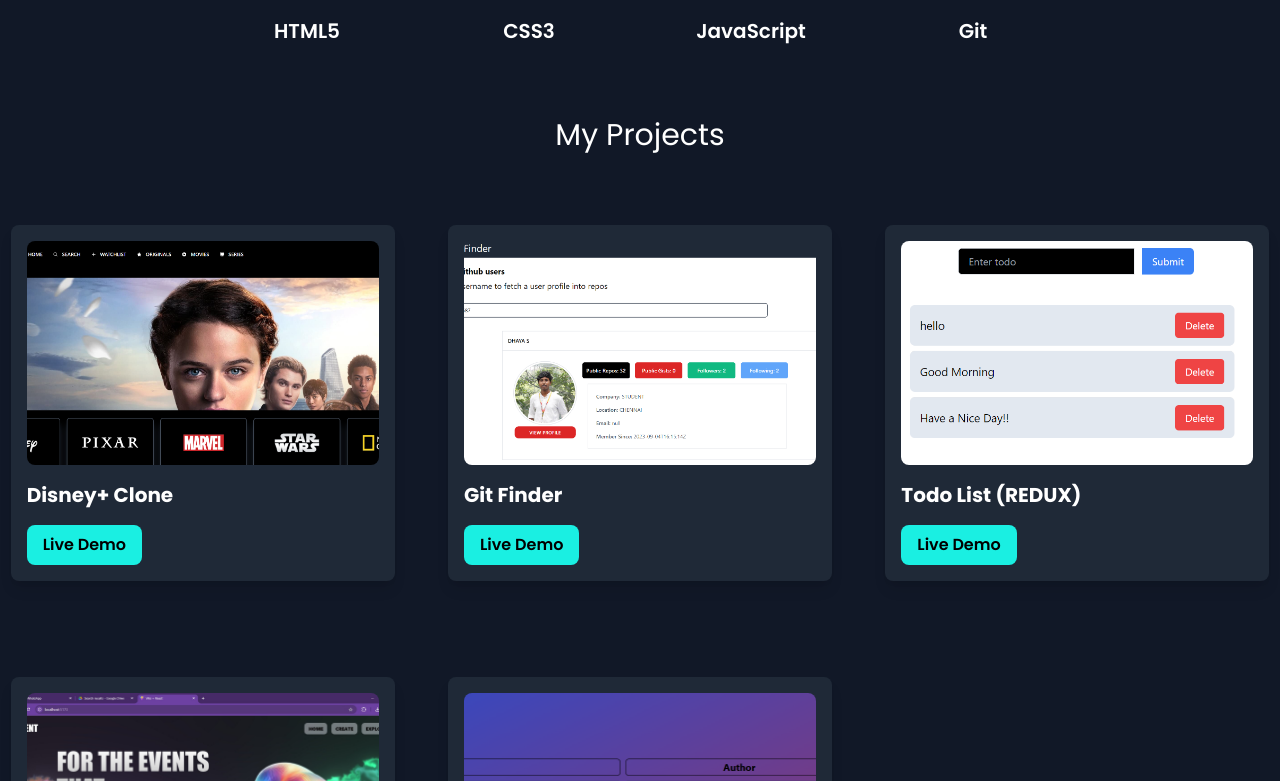
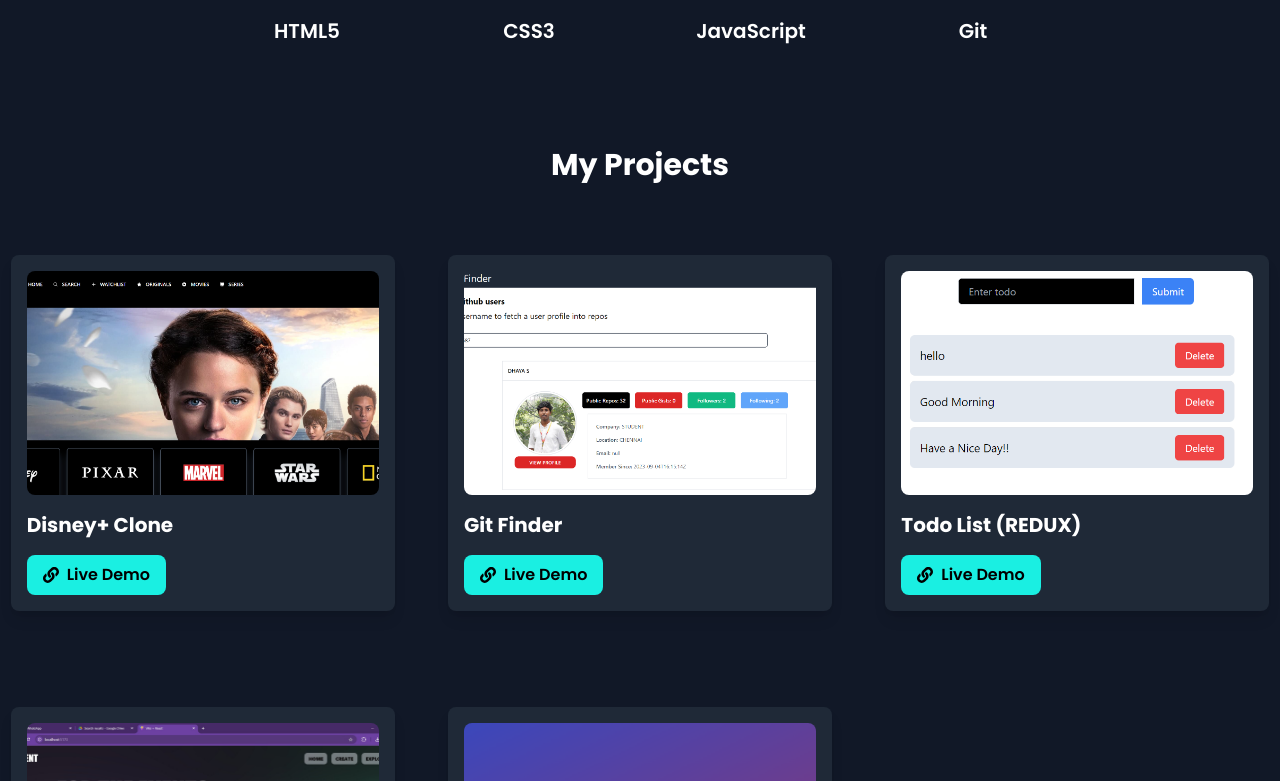
Before and after one commit to DHAYA9687/New-portfolio, a React (Vite) app: page / in a window 1280 px wide. Shown: the part 1559-2340 px from the top of the page. Built offline with nearby package versions, Linux system fonts and the light colour scheme.

Commit message:
updated something which is awesome

```diff
--- a/src/components/About.jsx
+++ /dev/null
@@ -1,7 +0,0 @@
-import React from "react";
-
-const About = () => {
-  return <div>hello dhaya</div>;
-};
-
-export default About;
--- a/src/components/Contact.jsx
+++ b/src/components/Contact.jsx
@@ -57,12 +57,12 @@
       <h1 className="text-4xl font-semibold text-center mb-8 md:text-3xl sm:text-2xl">
         Contact
       </h1>
-      <div className="border border-white w-full max-w-lg min-h-[200px] flex flex-col items-center justify-center p-8 mt-5 mx-auto">
-        <p className="text-lg md:text-base sm:text-sm mb-6">
+      <div className="border border-white w-full max-w-lg min-h-[200px] flex flex-col items-center justify-center p-8 mt-5 mx-auto rounded-md">
+        <p className="text-lg md:text-base sm:text-sm mb-6 font-semibold">
           Email:{" "}
-          <span className="text-customcolor">sekarsekar@5016@gmail.com</span>
+          <span className="text-customcolor ">sekarsekar@5017@gmail.com</span>
         </p>
-        <p className="text-lg md:text-base sm:text-sm">
+        <p className="text-lg md:text-base sm:text-sm font-semibold">
           Github username: <span className="text-customcolor">@DHAYA9687</span>
         </p>
         <div className="flex justify-between gap-6 mt-8 mb-2">
--- a/src/components/Header.jsx
+++ b/src/components/Header.jsx
@@ -26,8 +26,8 @@
   }, []);
 
   return (
-    <div className="relative">
-      <div className="flex font-bold bg-black items-center p-4 font-poppins sticky top-0 z-10 transition duration-200 ease-linear">
+    <div className="sticky top-0 z-10">
+      <div className="flex font-bold bg-black items-center p-4 font-poppins transition duration-200 ease-linear">
         <div className="flex-1 text-4xl">
           <a
             className="text-white pl-10 text-3xl"
@@ -42,7 +42,7 @@
         {/* Desktop menu */}
         <div className="flex-1 hidden md:flex justify-evenly text-white">
           <Link
-            to="home"
+            to="About"
             smooth={true}
             duration={1000}
             className="hover hover:cursor-pointer"
@@ -95,7 +95,7 @@
           <ul className="flex flex-col space-y-4 text-center">
             <li>
               <Link
-                to="home"
+                to="About"
                 smooth={true}
                 duration={1000}
                 className="text-white hover:border-b-2 border-customcolor hover:cursor-pointer"
--- a/src/components/Landing.jsx
+++ b/src/components/Landing.jsx
@@ -30,7 +30,7 @@
 
   return (
     <Element
-      name="home"
+      name="About"
       className="relative landing bg-cover bg-no-repeat bg-center h-screen w-full flex flex-col lg:flex-row items-center justify-center lg:justify-between px-10 lg:px-24 md:px-16 sm:px-8 lg:max-w-[80%] mx-auto"
     >
       {/* Right Side Profile Picture */}
--- a/src/components/Projects.jsx
+++ b/src/components/Projects.jsx
@@ -53,7 +53,7 @@
 
   return (
     <Element name="projects">
-      <div className="text-white text-3xl text-center my-[30px">
+      <div className="text-white text-3xl text-center my-[30px] font-bold">
         My Projects
       </div>
       <div className="mt-10 grid grid-cols-1 md:grid-cols-2 lg:grid-cols-3 gap-8">
--- a/src/components/ProjectsCard.jsx
+++ b/src/components/ProjectsCard.jsx
@@ -1,4 +1,5 @@
 import { useState } from "react";
+import { FaLink } from "react-icons/fa";
 const ProjectCard = ({ image, video, title, liveLink }) => {
   const [isHovered, setIsHovered] = useState(false);
 
@@ -32,14 +33,16 @@
       <h3 className="text-xl font-bold mt-4">{title}</h3>
 
       {/* Live Demo Button */}
+      <div>
         <a
           href={liveLink}
           target="_blank"
           rel="noopener noreferrer"
-        className="inline-block bg-customcolor text-black mt-4 py-2 px-4 rounded-lg font-semibold hover:bg-customcolor2 transition"
+          className="inline-flex items-center bg-customcolor text-black mt-4 py-2 px-4 rounded-lg font-semibold hover:bg-customcolor2 transition"
         >
-        Live Demo
+          <FaLink className="mr-2" /> Live Demo
         </a>
+      </div>
     </div>
   );
 };
```
Lines whose indentation alone changed are shown as unchanged.
